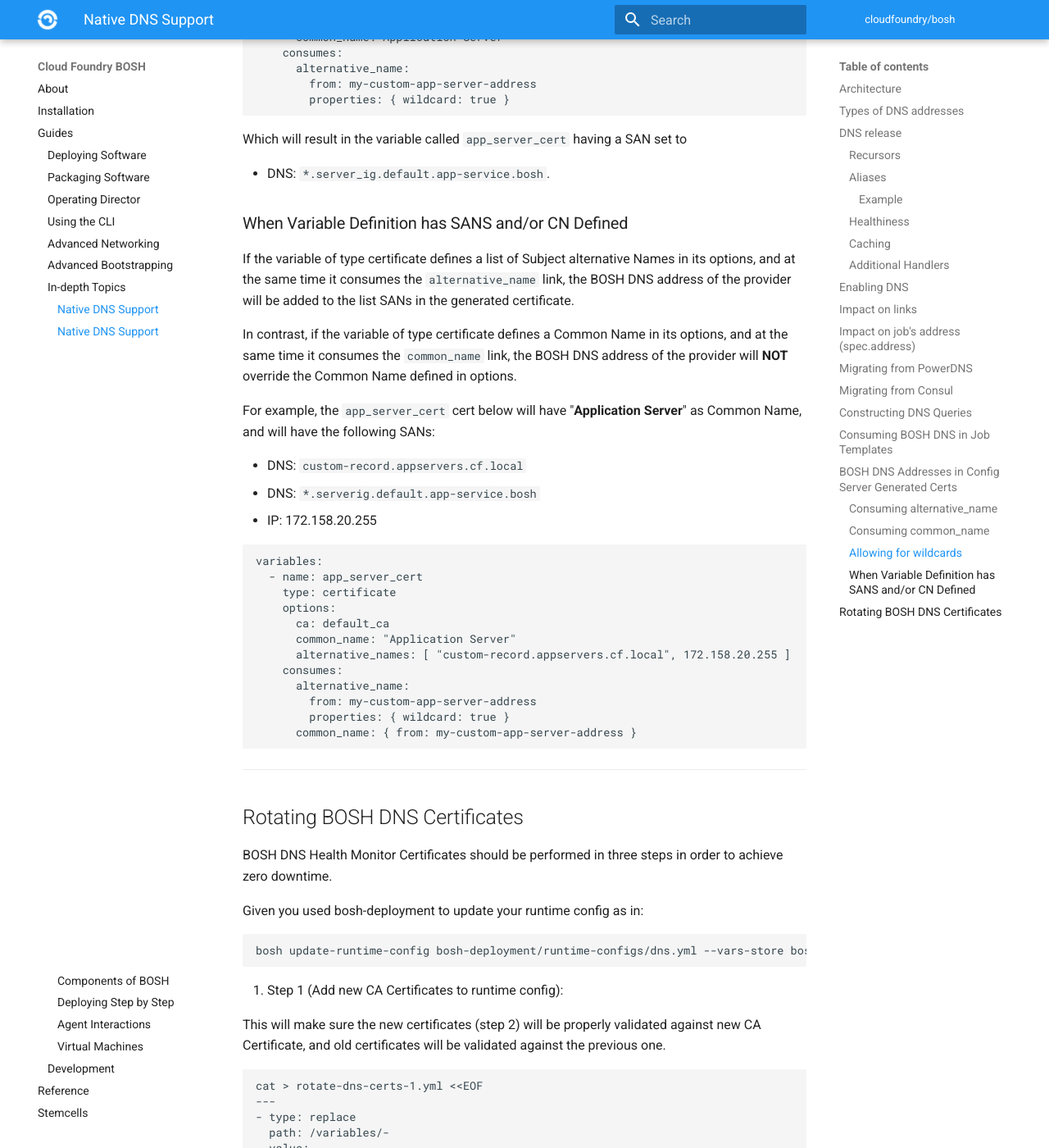
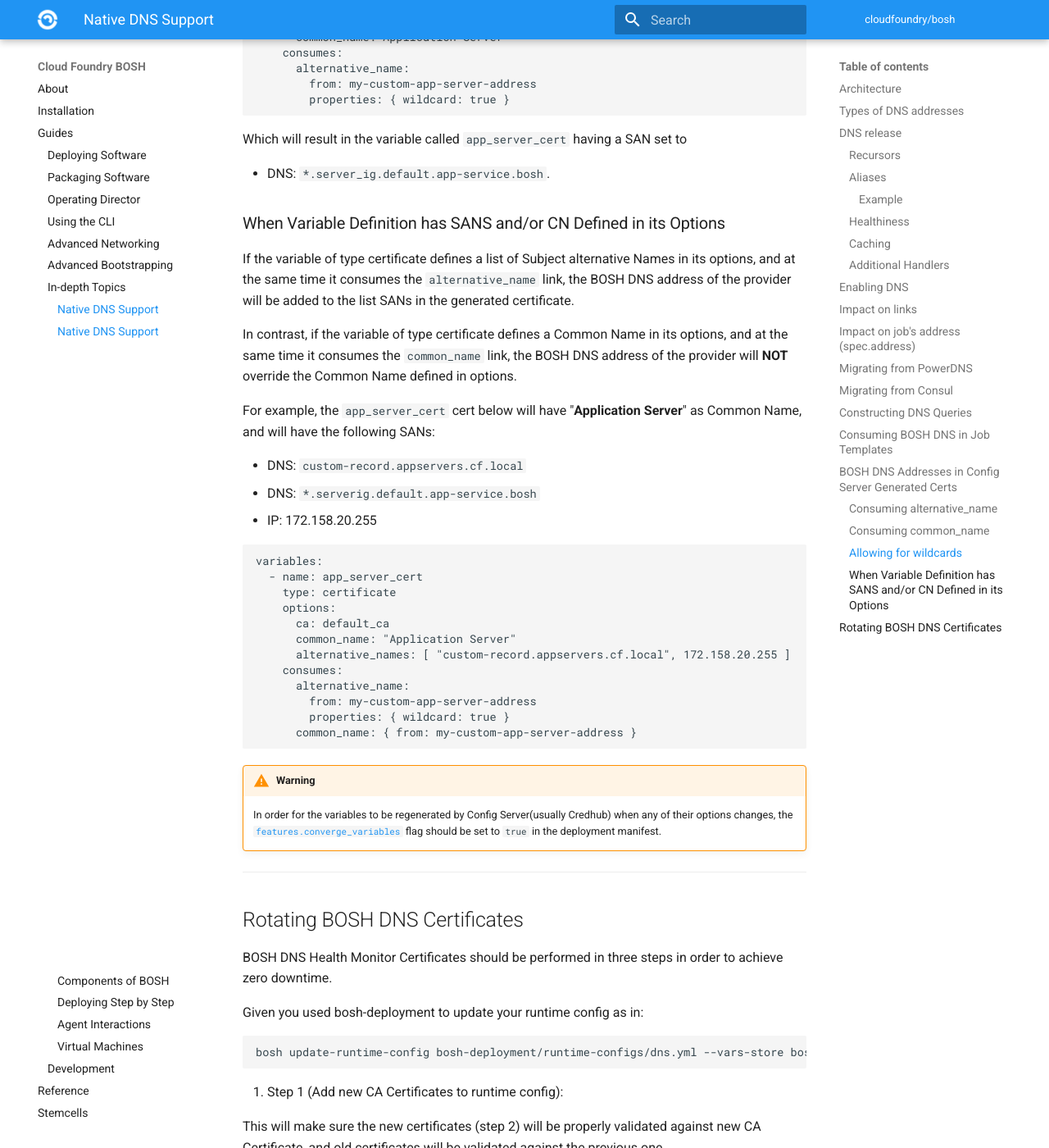
Before and after one commit to cloudfoundry/docs-bosh, an MkDocs documentation site: the page built from content/dns.md, in a window 1280 px wide and 1400 px high, scrolled down 10332 px. Shown: the whole window at 82% size. Built offline with MkDocs 1.6.1 and Material for MkDocs 9.7.7, drawn with Linux system fonts in a browser that asks for light colours; old or Windows-style settings are respelled for this version of MkDocs.

Commit message:
4th review of BOSH DNS/Variables Integration
[#158376590](https://www.pivotaltracker.com/story/show/158376590)

Signed-off-by: Jamil Shamy <jshamy@pivotal.io>

````diff
--- a/content/dns.md
+++ b/content/dns.md
@@ -362,7 +362,7 @@ Which will result in the variable called `app_server_cert` having a SAN set to
 
 * DNS: `*.server_ig.default.app-service.bosh`.
 
-### When Variable Definition has SANS and/or CN Defined
+### When Variable Definition has SANS and/or CN Defined in its Options
 
 If the variable of type certificate defines a list of Subject alternative Names in its options, and at the same time it consumes the `alternative_name` link, the BOSH DNS address of the provider will be added to the list SANs in the generated certificate.
 
@@ -389,7 +389,8 @@ variables:
       common_name: { from: my-custom-app-server-address }
 ```
 
-
+!!! Warning
+    In order for the variables to be regenerated by Config Server(usually Credhub) when any of their options changes, the [`features.converge_variables`](manifest-v2.md#features) flag should be set to `true` in the deployment manifest.
 
 ---
 ## Rotating BOSH DNS Certificates {: #rotating-dns-certificates }
````
